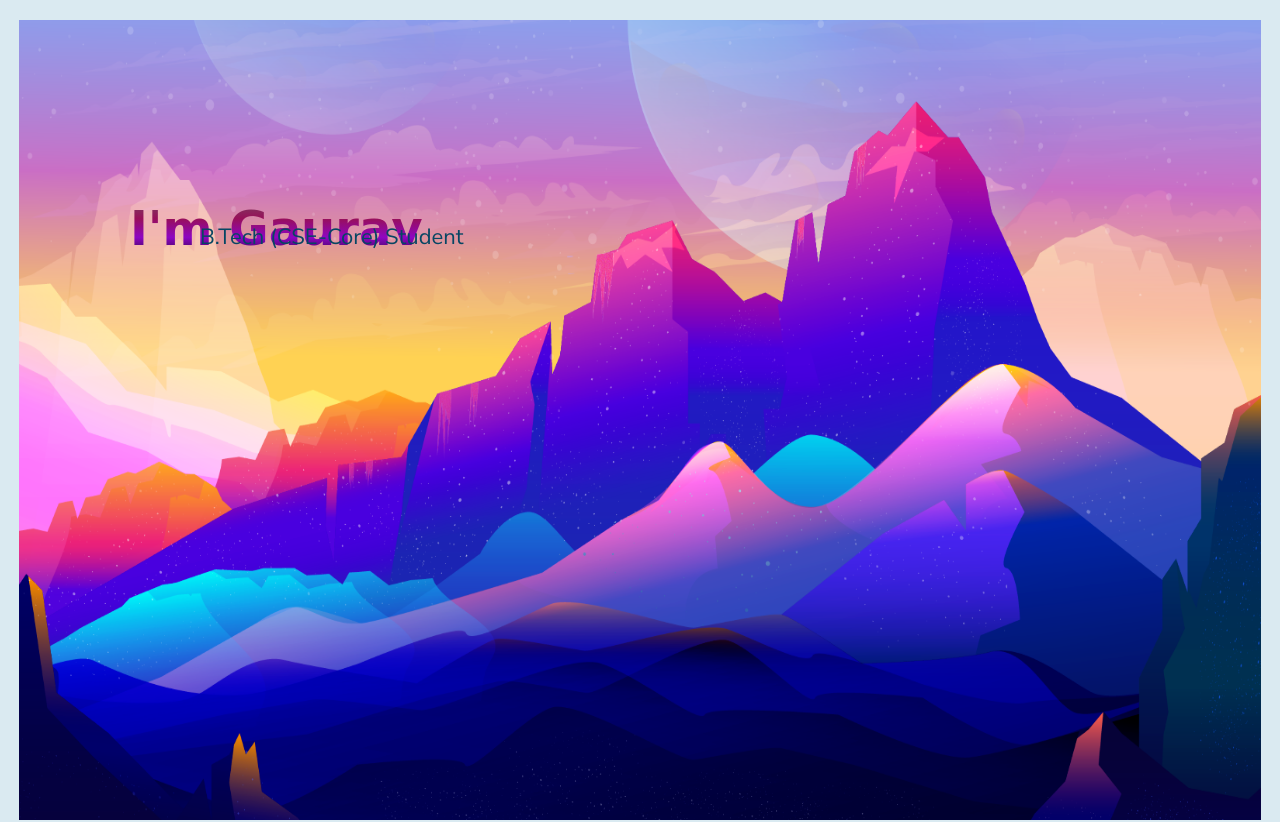
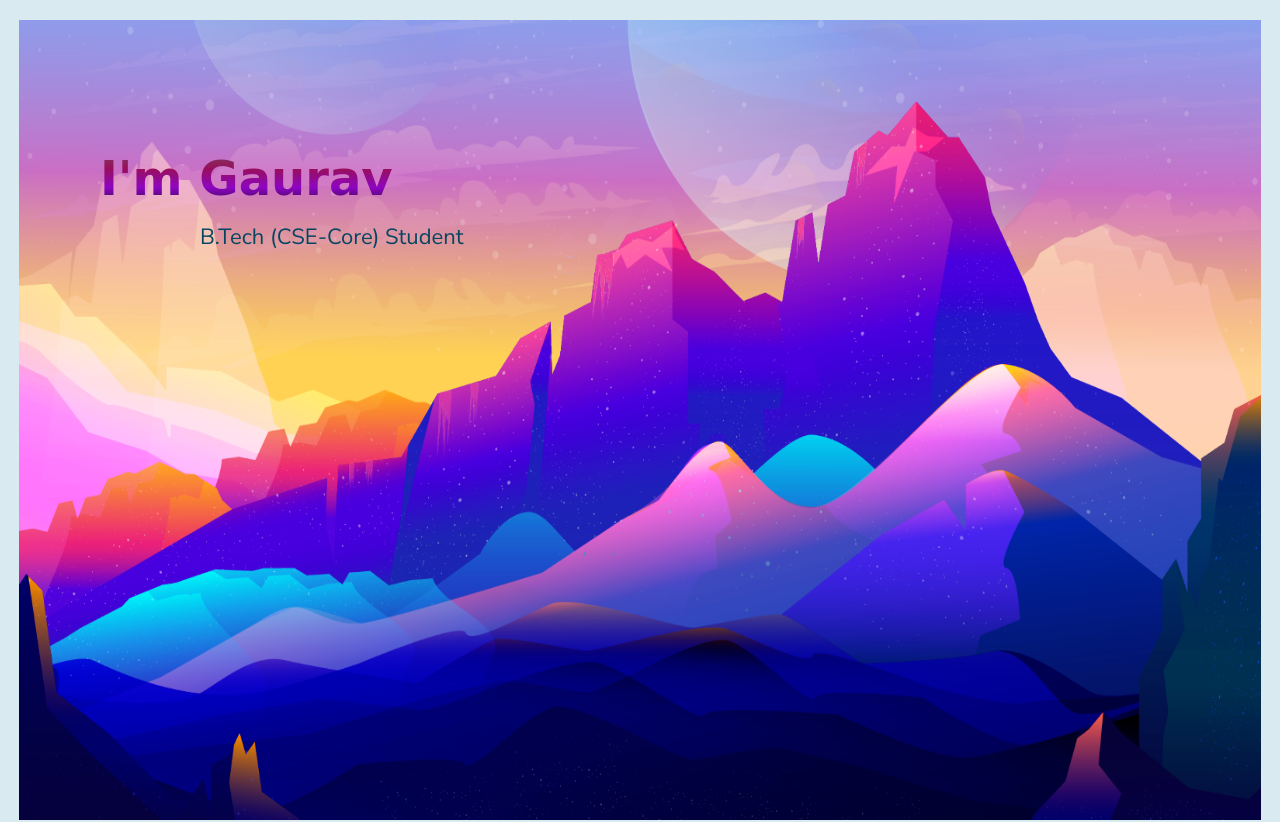
Before and after one commit to GAURAVKR007/Gaurav-s_site, a plain HTML site: page index.html in a window 1280 px wide. Shown: the top 822 px of the page. Drawn offline with Linux system fonts and the light colour scheme; a web font is replaced by a local one.

Commit message:
Update styles.css

```diff
--- a/css/styles.css
+++ b/css/styles.css
@@ -23,15 +23,14 @@ body {
 
 .heading1 {
   position: absolute;
-  left: 130px;
-  top: 200px;
+  left: 100px;
+  top: 150px;
   font-family: 'Diplomata SC', cursive;
   font-size: 3.75rem;
   background: -webkit-linear-gradient(#774360, #980F5A, #8E05C2, #2A0944);
   -webkit-background-clip: text;
   -webkit-text-fill-color: transparent;
 }
-
 
 @media only screen and (min-width: 390px){
   .heading1{
```
